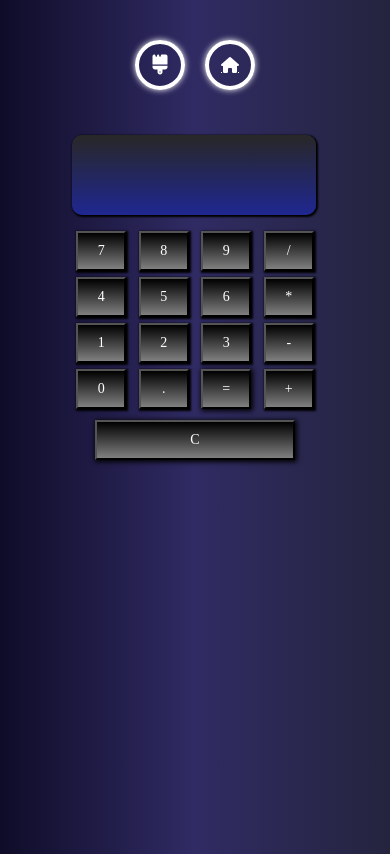
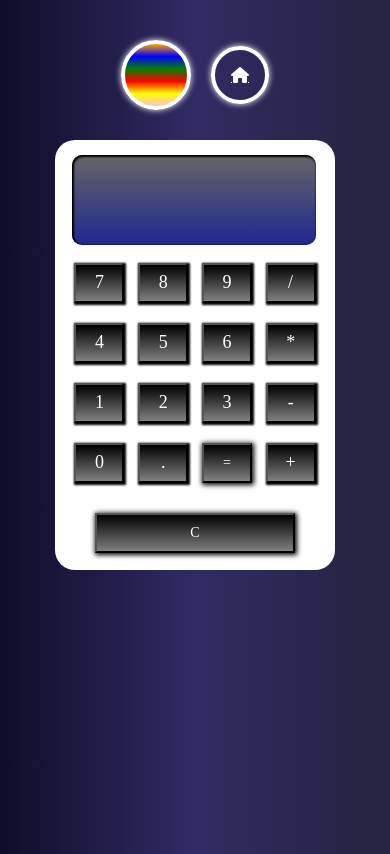
Before and after one commit to Github1234fab/portfolio, a website: page Calculatrice/calculatrice.html in a window 390 px wide. Drawn offline with Linux system fonts and the light colour scheme; a web font is replaced by a local one.

Commit message:
ok parfait

```diff
--- a/Calculatrice/calculatrice.css
+++ b/Calculatrice/calculatrice.css
@@ -14,8 +14,8 @@ body {
 }
 .home {
   color: white;
-  height: 12px;
-  width: 12px;
+  height: 20px;
+  width: 20px;
   border-radius: 50%;
   display: flex;
   justify-content: center;
@@ -46,11 +46,11 @@ body {
   height: 100vh;
 }
 .change_color_calculator {
-  height: 50px;
-  width: 50px;
+  height: 80px;
+  width: 80px;
   border-radius: 50%;
   border: solid white 4px;
-  background-color: transparent;
+  background: linear-gradient(orange, blue, green, red, yellow, pink);
   color: white;
   transform: scale(1);
   transition: 0.1s ease-in-out;
@@ -64,27 +64,28 @@ body {
   display: flex;
   flex-direction: column;
   align-items: center;
-  justify-content: center;
+  /* justify-content: center; */
   position: relative;
-  height: 330px;
+  height: 580px;
+  width: 450px;
   margin-top: 40px;
   border-radius: 20px;
   pointer-events: none;
   transition: linear-gradient 1s ease-in-out;
+  background-color: #ffffff;
 }
 
 #ecran {
   position: absolute;
-  left: 8px;
-  top: 14px;
+  left: 38px;
+  top: 20px;
   z-index: 2;
-  height: 70px;
-  width: 80%;
-  background: linear-gradient(rgb(40, 39, 39), rgb(31, 39, 145));
-  box-shadow: 1px 1px 2px 1px black;
-  /* text-shadow: 0px 0px 20px white, 0px 0px 40px white; */
+  height: 90px;
+  width: 78%;
+  background: linear-gradient(rgb(84, 82, 82), rgb(31, 39, 145));
+  box-shadow: 1px 1px 2px 1px black inset, -1px -1px 2px 1px black inset;
   color: rgb(238, 250, 5);
-  font-size: 18px;
+  font-size: 30px;
   text-align: right;
   font-family: oswald;
   text-shadow: 1px 1px 2px black;
@@ -103,7 +104,8 @@ body {
 }
 
 #boutons {
-  margin-top: 0px;
+  width: 3è0px;
+  margin-top: 50px;
   padding: 10px;
   display: grid;
   grid-template-columns: repeat (5, 1fr);
@@ -115,19 +117,18 @@ body {
     "container3 container3 container3 container3"
     "container4 container4 container4 container4"
     "container5 container5 container5 container5";
-  grid-gap: 6px;
+  grid-gap: 20px;
 }
 
 .bouton {
   pointer-events: auto;
   color: white;
-  gap: 10px;
-  height: 30px;
-  width: 40px;
+  height: 60px;
+  width: 80px;
   background: linear-gradient(black, grey);
   box-shadow: 1px 1px 2px 1px black;
   font-family: chivo mono;
-  font-size: 14px;
+  font-size: 22px;
   transform: scale(1);
   transition: 0.1s ease-in-out;
   text-shadow: 0px 0px 100px white;
@@ -136,7 +137,6 @@ body {
   pointer-events: auto;
   border: solid 2px red;
   color: white;
-  gap: 10px;
   background: linear-gradient(red, grey);
   box-shadow: 1px 1px 5px 1px black;
   transform: scale(0.9);
@@ -146,9 +146,8 @@ body {
 #egal {
   pointer-events: auto;
   color: white;
-  gap: 10px;
-  height: 30px;
-  width: 40px;
+  height: 60px;
+  width: 80px;
   background: linear-gradient(black, grey);
   box-shadow: 1px 1px 5px 1px black;
   font-family: chivo mono;
@@ -163,7 +162,7 @@ body {
   pointer-events: auto;
   color: white;
   gap: 10px;
-  height: 40px;
+  height: 70px;
   width: 100px;
   background: linear-gradient(black, grey);
   box-shadow: 1px 1px 5px 1px black;
@@ -194,12 +193,22 @@ body {
   color: white;
   text-shadow: 0px 0px 10px;
 }
+#container,
+#container1,
+#container2,
+#container3,
+#container4 {
+  width: 370px;
+  display: flex;
+  justify-content: space-around;
+  gap: 10px;
+}
 
 /* ................................................................................. */
 
 @media screen and (max-width: 768px) {
   #calculator_container {
-    height: 350px;
+    height: 430px;
     width: 280px;
     display: flex;
     flex-direction: column;
@@ -217,6 +226,8 @@ body {
   }
   #boutons {
     width: 250px;
+    margin-top: 5px;
+    gap: 20px;
   }
   #container,
   #container1,
@@ -226,10 +237,11 @@ body {
     width: 250px;
     display: flex;
     justify-content: space-around;
+    gap: 5px;
   }
   .change_color_calculator {
-    height: 50px;
-    width: 50px;
+    height: 70px;
+    width: 70px;
     border-radius: 50%;
     border: solid white 4px;
     background-color: transparent;
@@ -251,7 +263,7 @@ body {
     background: linear-gradient(black, grey);
     box-shadow: 1px 1px 2px 1px black;
     font-family: chivo mono;
-    font-size: 14px;
+    font-size: 18px;
     transform: scale(1);
     transition: 0.1s ease-in-out;
     text-shadow: 0px 0px 100px white;
@@ -261,13 +273,13 @@ body {
     left: 17px;
     top: 15px;
     z-index: 2;
-    height: 60px;
+    height: 70px;
     width: 80%;
-    background: linear-gradient(rgb(40, 39, 39), rgb(31, 39, 145));
-    box-shadow: 1px 1px 2px 1px black;
+    background: linear-gradient(rgb(103, 102, 102), rgb(31, 39, 145));
+    box-shadow: 1px 1px 2px 1px black inset;
     /* text-shadow: 0px 0px 20px white, 0px 0px 40px white; */
     color: rgb(238, 250, 5);
-    font-size: 18px;
+    font-size: 22px;
     text-align: right;
     font-family: oswald;
     text-shadow: 1px 1px 2px black;
@@ -290,14 +302,12 @@ body {
   #initialize {
     pointer-events: auto;
     color: white;
-    gap: 10px;
     height: 40px;
-
     background: linear-gradient(black, grey);
     box-shadow: 1px 1px 5px 1px black;
     font-family: chivo mono;
     font-size: 14px;
-    margin-top: 5px;
+    margin-top: 10px;
     width: 80%;
   }
   .calculator_buttons_actions {
@@ -309,8 +319,8 @@ body {
   }
   .home {
     color: white;
-    height: 12px;
-    width: 12px;
+    height: 20px;
+    width: 20px;
     border-radius: 50%;
     display: flex;
     justify-content: center;
--- a/Calculatrice/calculatrice.html
+++ b/Calculatrice/calculatrice.html
@@ -22,7 +22,7 @@
 
       <!-- <div class="animation_title"><h2>Calculator</h2></div> -->
      <div class="calculator_buttons_actions">
-        <button class="change_color_calculator" id="CYB"><i class="fa-solid fa-brush fa-xl"></i></button>
+        <button class="change_color_calculator" id="CYB"></button>
         <a href="/index.html" class ="home"><i class="fa-solid fa-house"></i></a>
       </div>
       <div id="calculator_container">
--- a/Tic-Tac-Toe/tic-tac-toe.css
+++ b/Tic-Tac-Toe/tic-tac-toe.css
@@ -12,20 +12,21 @@ body {
   align-content: center;
   position: relative;
 }
-.container_title{
-  position: relative;
+.container_title {
+  display: flex;
+  flex-direction: column;
+  height: 150px;
+  justify-content: space-around;
+  align-items: center;
 }
-.home{
-  position: absolute;
-  top: 35px;
-  left: 255px;
+.home {
   color: white;
 }
-.change_color_calculator{
-transform: scale(1);
-transition: .140s ease-in;
+.change_color_calculator {
+  transform: scale(1);
+  transition: 0.14s ease-in;
 }
-.change_color_calculator:hover{
+.change_color_calculator:hover {
   transform: scale(1.2);
 }
 .animation_title {
@@ -35,14 +36,14 @@ transition: .140s ease-in;
   font-size: 60px;
   font-weight: 300;
   color: transparent;
-  background-clip:text;
+  background-clip: text;
   -webkit-text-stroke: 1px rgb(81, 81, 81);
   -webkit-background-clip: text;
   background-image: linear-gradient(to bottom, transparent 50%, pink 50%);
   transition: background-position ease-out 0.9s;
   background-size: 1% 200%;
 }
-.animation_title:hover{
+.animation_title:hover {
   background-position: 0-100%;
 }
 
@@ -91,7 +92,7 @@ transition: .140s ease-in;
   transition: opacity 0.7s ease-in;
   color: white;
   transform: scale(1);
-  transition: .100s ease;
+  transition: 0.1s ease;
 }
 
 .blue {
@@ -112,8 +113,8 @@ transition: .140s ease-in;
   height: 60px;
   width: 78px;
   background-color: transparent;
-  font-size: 14px;
-  color: #bf7ebd;
+  font-size: 17px;
+  color: #6d066a;
   text-shadow: 0px 0px 10px rgb(159, 203, 240), 0px 0px 40px rgb(151, 197, 235), 0px 0px 80px rgb(206, 228, 246), 0px 0px 100px rgb(199, 223, 244), inset black 1px 1px 2px;
   display: flex;
   justify-content: center;
@@ -181,29 +182,67 @@ transition: .140s ease-in;
 }
 #power {
   transform: scale(1);
-  transition: 0.1s ease-in-out;
-  color: rgb(99, 99, 99);
-}
-#power:hover {
-  transform: scale(0.9);
+  color: rgb(0, 0, 0);
+  font-size: 60px;
 }
 
-/* .test{
-  height: 300px;
+/* ======================================================================================================================================== */
+
+@media screen and (min-width: 768px) {
+  .container {
+    margin-top: 60px;
+    margin-bottom: 40px;
+    display: flex;
+    flex-direction: column;
+    width: 630px;
+    height: 550px;
+    gap: 0px;
+    background: linear-gradient(to right, #4c736e, 10%, white);
+
+    justify-content: space-around;
+    align-items: center;
+    border-radius: 5px;
+    box-shadow: 1px 1px 8px #343434;
+    /* position: relative; */
+  }
+  .container_cells {
+    visibility: hidden;
+    height: 400px;
+    width: 450px;
+    display: flex;
+    flex-wrap: wrap;
+    gap: 40px;
+    /* background: radial-gradient(circle at 80%, rgb(245, 240, 240), rgb(2, 15, 35)); */
+    justify-content: center;
+    align-items: center;
+    border-radius: 15px;
+    margin-bottom: 40px;
+    padding: 20px;
+  }
+  .cell {
+    border-radius: 5px;
+    font-family: neucha;
+    height: 100px;
+    width: 100px;
+    display: flex;
+    justify-content: center;
+    align-items: center;
+    background-color: #e0e0e0;
+    /* box-shadow: inset -2px 0px 7px white, inset 1px 1px 3px rgb(11, 11, 11), 0px 1px 1px rgb(173, 173, 173), 0px 0px 5px rgb(142, 142, 142); */
+    transition: opacity 0.7s ease-in;
+    transform: scale(1);
+    transition: 0.1s ease;
+  }
+  .container_buttons {
+  width: 450px;
+  display: flex;
+  justify-content: space-around;
+  align-items: center;
+  gap: 20px;
+  margin-top: 50px;
+  visibility: hidden;
 }
-.cube{
+.buttons{
   width: 100px;
-  height: 100px;
-  background-color: blue;
 }
-
-.trigger{
-  height: 100px;
-  width: 100px;
-  background-color:red;
 }
-
-.recule{
-  translate:235px;
-  background-color: red;
-} */
```
Also changed, not shown: Tic-Tac-Toe/tic-tac-toe.html (+4 -6 lines), Tic-Tac-Toe/tic-tac-toe.js (+9 -34 lines).
